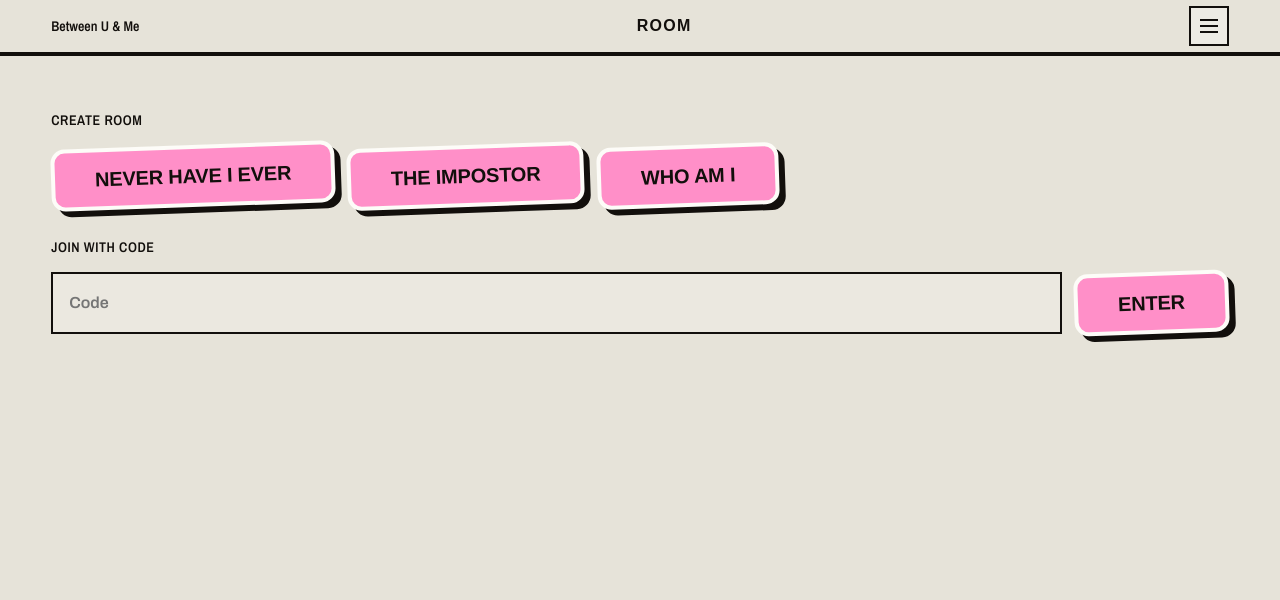
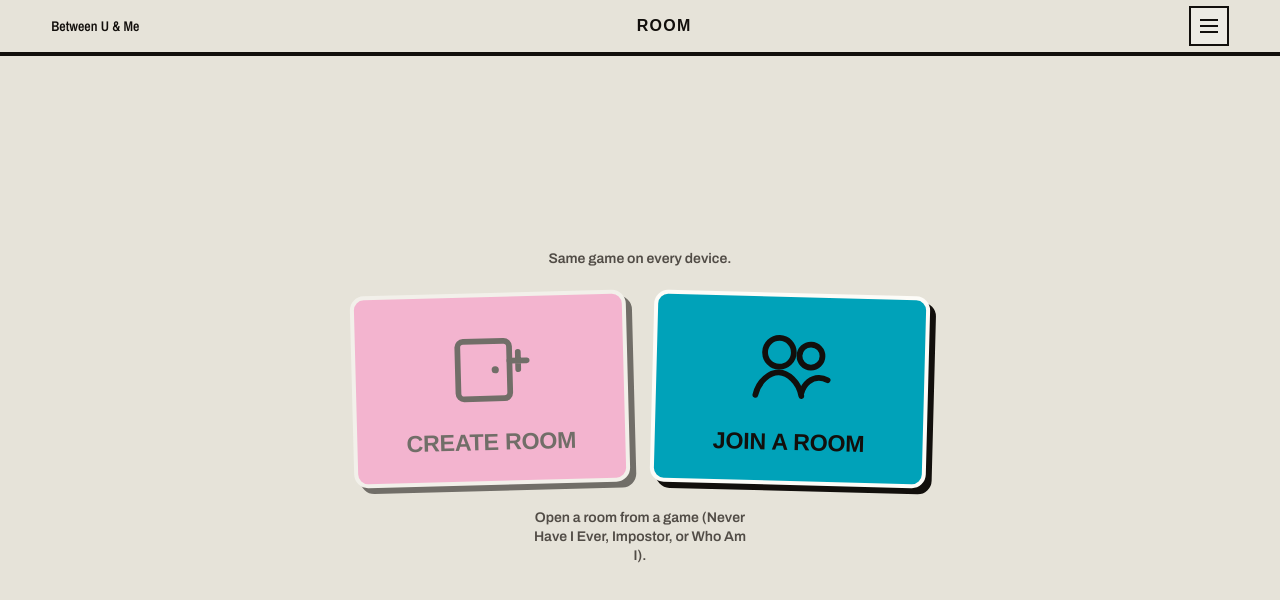
Before and after one commit to marioo27/Between-u-and-me, an Angular app in the folder frontend/: page /room in a window 1280 px wide. Shown: the top 600 px of the page. Built offline with nearby package versions, Linux system fonts and the light colour scheme; a web font is replaced by a local one.

Commit message:
Improve room hub and reveal flow
Redesign the room hub with create/join choices, improve localized room messaging and connection errors, and allow hosts to advance impostor reveals when other devices are holding. Also refine device-claim wording and the Spanish Einstein hint.

```diff
--- a/frontend/public/data/impostor-es.json
+++ b/frontend/public/data/impostor-es.json
@@ -242,7 +242,7 @@
     { "word": "Amélie", "hint": "cafetería" }
   ],
   "personajes_famosos": [
-    { "word": "Einstein", "hint": "E=mc²" },
+    { "word": "Einstein", "hint": "lengua" },
     { "word": "Cleopatra", "hint": "Nilo" },
     { "word": "Napoleón", "hint": "isla" },
     { "word": "Frida Kahlo", "hint": "autorretrato" },
--- a/frontend/src/app/core/i18n/i18n.ts
+++ b/frontend/src/app/core/i18n/i18n.ts
@@ -141,10 +141,13 @@ const messages = {
     } as Record<string, string>,
     roomTitle: 'Sala',
     roomPlayOnline: 'Sala · varios dispositivos',
-    roomOnlineHint: 'Misma partida en todos los móviles. Crea una sala o únete con el código.',
+    roomOnlineHint: 'Misma partida en todos los dispositivos.',
     roomCreate: 'Crear sala',
-    roomJoin: 'Unirse con código',
+    roomJoin: 'Unirse a una sala',
     roomJoinCta: 'Entrar',
+    roomBackChoice: 'Volver',
+    roomNeedGame: 'Entra a la sala desde un juego (Yo Nunca, Impostor o Quién soy).',
+    roomNotFound: 'Sala no encontrada',
     roomCodePlaceholder: 'Código',
     roomWaking: 'Conectando con el servidor…',
     roomLeave: 'Salir',
@@ -311,10 +314,13 @@ const messages = {
     } as Record<string, string>,
     roomTitle: 'Room',
     roomPlayOnline: 'Room · multi-device',
-    roomOnlineHint: 'Same game on every phone. Create a room or join with a code.',
+    roomOnlineHint: 'Same game on every device.',
     roomCreate: 'Create room',
-    roomJoin: 'Join with code',
+    roomJoin: 'Join a room',
     roomJoinCta: 'Enter',
+    roomBackChoice: 'Back',
+    roomNeedGame: 'Open a room from a game (Never Have I Ever, Impostor, or Who Am I).',
+    roomNotFound: 'Room not found',
     roomCodePlaceholder: 'Code',
     roomWaking: 'Connecting to the server…',
     roomLeave: 'Leave',
@@ -323,8 +329,8 @@ const messages = {
     roomStart: 'Start',
     roomWaitingHost: 'Waiting for host…',
     roomPlayers: 'Players',
-    roomClaimTitle: 'Who are you / who are you?',
-    roomClaimHint: 'Select the names on this phone.',
+    roomClaimTitle: 'Who is on this device?',
+    roomClaimHint: 'Select the names on this device.',
     roomClaimSave: 'Save',
     roomContinue: 'Continue',
     roomNhieLobbyHint: 'Same prompt on every phone. No names.',
--- a/frontend/src/app/core/room/room.service.ts
+++ b/frontend/src/app/core/room/room.service.ts
@@ -70,7 +70,7 @@ export class RoomService {
       };
 
       const failTimer = setTimeout(() => {
-        finishFail('No se pudo conectar con el servidor de salas.');
+        finishFail('Room server unreachable');
       }, 20000);
 
       socket.on('connect', onConnect);
--- a/frontend/src/app/pages/room/room-hub.html
+++ b/frontend/src/app/pages/room/room-hub.html
@@ -1,4 +1,4 @@
-<main class="room">
+<main class="room room--hub">
   <header class="room__bar">
     <div class="container room__bar-inner">
       <a class="room__back" [routerLink]="backLink()">{{ backLabel() }}</a>
@@ -7,7 +7,7 @@
     </div>
   </header>
 
-  <section class="container room__panel">
+  <section class="container room__panel room__panel--hub">
     @if (waking()) {
       <p class="room__status" role="status">{{ t().roomWaking }}</p>
     }
@@ -15,34 +15,96 @@
       <p class="room__error" role="alert">{{ error() }}</p>
     }
 
-    @if (game(); as g) {
-      <p class="room__hint">{{ t().roomOnlineHint }}</p>
-      <h2 class="room__heading">{{ t().roomCreate }}</h2>
-      <div class="room__actions">
-        <button type="button" class="die" [disabled]="busy()" (click)="createForGame()">
-          {{ createLabel() }}
+    @if (mode() === 'choose') {
+      <p class="room__hint room__hint--center">{{ t().roomOnlineHint }}</p>
+      <div class="room__choice" role="group" [attr.aria-label]="t().roomTitle">
+        <button
+          type="button"
+          class="room__tile room__tile--create"
+          [disabled]="busy() || !game()"
+          (click)="onCreate()"
+        >
+          <span class="room__tile-icon" aria-hidden="true">
+            <svg viewBox="0 0 64 64" focusable="false">
+              <rect x="10" y="14" width="36" height="40" rx="4" fill="none" stroke="currentColor" stroke-width="4" />
+              <path
+                d="M46 28h12M52 22v12"
+                fill="none"
+                stroke="currentColor"
+                stroke-width="4"
+                stroke-linecap="round"
+              />
+              <circle cx="36" cy="34" r="2.5" fill="currentColor" />
+            </svg>
+          </span>
+          <span class="room__tile-label display">{{ t().roomCreate }}</span>
+        </button>
+
+        <button
+          type="button"
+          class="room__tile room__tile--join"
+          [disabled]="busy()"
+          (click)="showJoin()"
+        >
+          <span class="room__tile-icon" aria-hidden="true">
+            <svg viewBox="0 0 64 64" focusable="false">
+              <circle cx="24" cy="22" r="10" fill="none" stroke="currentColor" stroke-width="4" />
+              <path
+                d="M8 52c2-10 10-16 16-16s14 6 16 16"
+                fill="none"
+                stroke="currentColor"
+                stroke-width="4"
+                stroke-linecap="round"
+              />
+              <circle cx="46" cy="24" r="8" fill="none" stroke="currentColor" stroke-width="4" />
+              <path
+                d="M40 50c1.5-7 7-11 12-11 2 0 4 .5 6 1.5"
+                fill="none"
+                stroke="currentColor"
+                stroke-width="4"
+                stroke-linecap="round"
+              />
+            </svg>
+          </span>
+          <span class="room__tile-label display">{{ t().roomJoin }}</span>
         </button>
       </div>
+      @if (!game()) {
+        <p class="room__status room__hint--center">{{ t().roomNeedGame }}</p>
+      }
     } @else {
-      <h2 class="room__heading">{{ t().roomCreate }}</h2>
-      <div class="room__actions">
-        <button type="button" class="die" [disabled]="busy()" (click)="create('nhie')">
-          {{ t().homeNhieTitle }}
+      <div class="room__join-panel">
+        <button type="button" class="room__back-choice linkish" (click)="showChoose()">
+          {{ t().roomBackChoice }}
         </button>
-        <button type="button" class="die" [disabled]="busy()" (click)="create('impostor')">
-          {{ t().homeImpostorTitle }}
-        </button>
-        <button type="button" class="die" [disabled]="busy()" (click)="create('whoami')">
-          {{ t().homeWhoamiTitle }}
-        </button>
-      </div>
-    }
-
-    <h2 class="room__heading">{{ t().roomJoin }}</h2>
-    <div class="room__join">
+        <span class="room__join-icon" aria-hidden="true">
+          <svg viewBox="0 0 64 64" focusable="false">
+            <circle cx="24" cy="22" r="10" fill="none" stroke="currentColor" stroke-width="4" />
+            <path
+              d="M8 52c2-10 10-16 16-16s14 6 16 16"
+              fill="none"
+              stroke="currentColor"
+              stroke-width="4"
+              stroke-linecap="round"
+            />
+            <circle cx="46" cy="24" r="8" fill="none" stroke="currentColor" stroke-width="4" />
+            <path
+              d="M40 50c1.5-7 7-11 12-11 2 0 4 .5 6 1.5"
+              fill="none"
+              stroke="currentColor"
+              stroke-width="4"
+              stroke-linecap="round"
+            />
+          </svg>
+        </span>
+        <h2 class="room__heading room__heading--center">{{ t().roomJoin }}</h2>
+        <div class="room__join room__join--center">
           <input
             class="room__input"
             type="text"
+            inputmode="text"
+            autocomplete="off"
+            autocapitalize="characters"
             maxlength="6"
             [value]="joinCode()"
             [attr.placeholder]="t().roomCodePlaceholder"
@@ -53,5 +115,7 @@
             {{ t().roomJoinCta }}
           </button>
         </div>
+      </div>
+    }
   </section>
 </main>
--- a/frontend/src/app/pages/room/room-hub.ts
+++ b/frontend/src/app/pages/room/room-hub.ts
@@ -22,7 +22,8 @@ export class RoomHub {
   private readonly rooms = inject(RoomService);
   private readonly router = inject(Router);
   private readonly route = inject(ActivatedRoute);
-  protected readonly t = inject(I18nService).t;
+  private readonly i18n = inject(I18nService);
+  protected readonly t = this.i18n.t;
 
   private readonly gameParam = toSignal(
     this.route.queryParamMap.pipe(map((p) => parseGame(p.get('game')))),
@@ -45,36 +46,46 @@ export class RoomHub {
     if (g === 'whoami') return m.homeWhoamiTitle;
     return 'Between U & Me';
   });
-  protected readonly createLabel = computed(() => {
-    const g = this.game();
-    const m = this.t();
-    if (g === 'nhie') return m.homeNhieTitle;
-    if (g === 'impostor') return m.homeImpostorTitle;
-    if (g === 'whoami') return m.homeWhoamiTitle;
-    return m.roomCreate;
-  });
 
+  protected readonly mode = signal<'choose' | 'join'>('choose');
   protected readonly joinCode = signal('');
   protected readonly busy = signal(false);
   protected readonly error = this.rooms.error;
   protected readonly waking = this.rooms.waking;
 
-  protected async create(game: GameId): Promise<void> {
+  constructor() {
+    const fromQuery = this.route.snapshot.queryParamMap.get('error');
+    if (fromQuery) {
+      this.rooms.error.set(fromQuery);
+    }
+  }
+
+  protected showJoin(): void {
+    this.mode.set('join');
+    this.rooms.error.set(null);
+  }
+
+  protected showChoose(): void {
+    this.mode.set('choose');
+    this.joinCode.set('');
+    this.rooms.error.set(null);
+  }
+
+  protected async onCreate(): Promise<void> {
+    const g = this.game();
+    if (!g) {
+      this.rooms.error.set(this.t().roomNeedGame);
+      return;
+    }
     this.busy.set(true);
     try {
-      const state = await this.rooms.create(game);
+      const state = await this.rooms.create(g);
       await this.router.navigate(['/room', state.code]);
     } catch (err) {
       this.rooms.error.set(err instanceof Error ? err.message : 'Error');
     } finally {
       this.busy.set(false);
     }
-  }
-
-  protected async createForGame(): Promise<void> {
-    const g = this.game();
-    if (!g) return;
-    await this.create(g);
   }
 
   protected async join(): Promise<void> {
--- a/frontend/src/app/pages/room/room.css
+++ b/frontend/src/app/pages/room/room.css
@@ -38,6 +38,166 @@
   gap: var(--space-md);
 }
 
+.room--hub {
+  display: flex;
+  flex-direction: column;
+  min-height: 100dvh;
+}
+
+.room__panel--hub {
+  flex: 1;
+  width: 100%;
+  display: flex;
+  flex-direction: column;
+  align-items: center;
+  justify-content: center;
+  gap: var(--space-lg);
+  padding-block: var(--space-lg) var(--space-2xl);
+  min-height: calc(100dvh - 3.5rem);
+}
+
+.room__hint--center,
+.room__heading--center {
+  text-align: center;
+  max-width: 28ch;
+}
+
+.room__choice {
+  display: grid;
+  grid-template-columns: 1fr;
+  gap: var(--space-md);
+  width: min(100%, 22rem);
+}
+
+.room__tile {
+  display: grid;
+  justify-items: center;
+  gap: var(--space-md);
+  min-height: 10.5rem;
+  padding: var(--space-lg) var(--space-md);
+  border: var(--sticker-border) solid var(--sticker-edge);
+  border-radius: var(--sticker-radius);
+  background: var(--sticker-fill);
+  color: var(--sticker-ink);
+  box-shadow: var(--sticker-offset) var(--sticker-offset) 0 var(--sticker-shadow);
+  transform: rotate(-1.5deg);
+  cursor: pointer;
+  transition:
+    transform var(--dur-short) var(--ease-out),
+    box-shadow var(--dur-short) var(--ease-out);
+  -webkit-tap-highlight-color: transparent;
+  touch-action: manipulation;
+}
+
+.room__tile--join {
+  background: var(--color-accent);
+  color: var(--color-accent-ink);
+  transform: rotate(1.5deg);
+}
+
+.room__tile:hover:not(:disabled) {
+  transform: rotate(-1.5deg) translate(-2px, -2px);
+  box-shadow:
+    calc(var(--sticker-offset) + 2px) calc(var(--sticker-offset) + 2px) 0
+    var(--sticker-shadow);
+}
+
+.room__tile--join:hover:not(:disabled) {
+  transform: rotate(1.5deg) translate(-2px, -2px);
+}
+
+.room__tile:active:not(:disabled) {
+  transform: rotate(-1.5deg) translate(var(--space-3xs), var(--space-3xs));
+  box-shadow: var(--space-2xs) var(--space-2xs) 0 var(--sticker-shadow);
+}
+
+.room__tile--join:active:not(:disabled) {
+  transform: rotate(1.5deg) translate(var(--space-3xs), var(--space-3xs));
+}
+
+.room__tile:disabled {
+  opacity: 0.55;
+  cursor: not-allowed;
+}
+
+.room__tile:focus-visible {
+  outline: 3px solid var(--color-focus);
+  outline-offset: 4px;
+}
+
+.room__tile-icon {
+  display: grid;
+  place-items: center;
+  width: clamp(4.5rem, 18vw, 5.75rem);
+  height: clamp(4.5rem, 18vw, 5.75rem);
+}
+
+.room__tile-icon svg,
+.room__join-icon svg {
+  width: 100%;
+  height: 100%;
+  display: block;
+}
+
+.room__tile-label {
+  margin: 0;
+  font-size: clamp(1.15rem, 4.5vw, 1.45rem);
+  letter-spacing: var(--tracking-display);
+  text-transform: uppercase;
+  text-align: center;
+  text-wrap: balance;
+}
+
+.room__join-panel {
+  display: grid;
+  justify-items: center;
+  gap: var(--space-md);
+  width: min(100%, 24rem);
+}
+
+.room__join-icon {
+  width: clamp(3.5rem, 14vw, 4.5rem);
+  height: clamp(3.5rem, 14vw, 4.5rem);
+  color: var(--color-ink);
+}
+
+.room__join--center {
+  width: 100%;
+  flex-wrap: nowrap;
+}
+
+.room__join--center .room__input {
+  flex: 1 1 auto;
+  min-width: 0;
+  font-size: 1.125rem;
+  letter-spacing: 0.12em;
+  text-align: center;
+  text-transform: uppercase;
+}
+
+@media (min-width: 40rem) {
+  .room__choice {
+    grid-template-columns: 1fr 1fr;
+    width: min(100%, 36rem);
+    gap: var(--space-lg);
+  }
+
+  .room__tile {
+    min-height: 12rem;
+  }
+}
+
+@media (max-width: 22rem) {
+  .room__join--center {
+    flex-direction: column;
+  }
+
+  .room__join--center .die {
+    width: 100%;
+    text-align: center;
+  }
+}
+
 .room__heading {
   margin: var(--space-md) 0 0;
   font: 700 var(--text-sm) / 1.2 var(--font-outlier);
@@ -51,6 +211,27 @@
   display: flex;
   flex-wrap: wrap;
   gap: var(--space-sm);
+}
+
+.room__actions--stack {
+  flex-direction: column;
+  align-items: stretch;
+  max-width: 22rem;
+}
+
+.room__actions--stack .die {
+  text-align: center;
+}
+
+.room__back-choice {
+  justify-self: start;
+  margin: 0;
+  border: 0;
+  background: transparent;
+  color: inherit;
+  font: 600 var(--text-sm) / 1.2 var(--font-outlier);
+  text-decoration: underline;
+  cursor: pointer;
 }
 
 .room__input {
@@ -117,11 +298,13 @@
 }
 
 .chip {
-  padding: 0.4rem 0.7rem;
+  min-height: 2.75rem;
+  padding: 0.65rem 0.9rem;
   border: 2px solid var(--color-ink);
   background: transparent;
   font: 600 var(--text-sm) / 1 var(--font-outlier);
   cursor: pointer;
+  touch-action: manipulation;
 }
 
 .chip--active {
```
Also changed, not shown: frontend/src/app/pages/room/room-shell.html (+14 -2 lines), frontend/src/app/pages/room/room-shell.ts (+8 -4 lines). Lines whose indentation alone changed are shown as unchanged.
